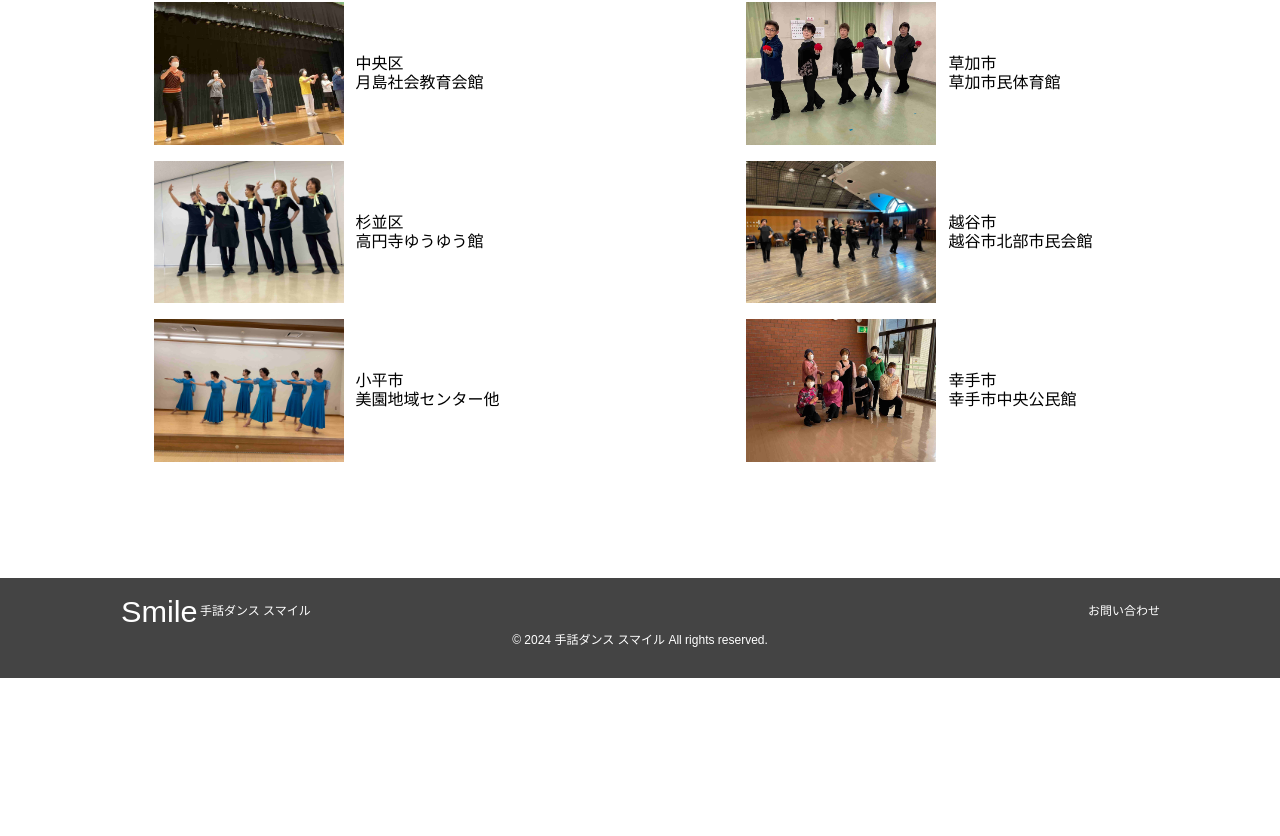
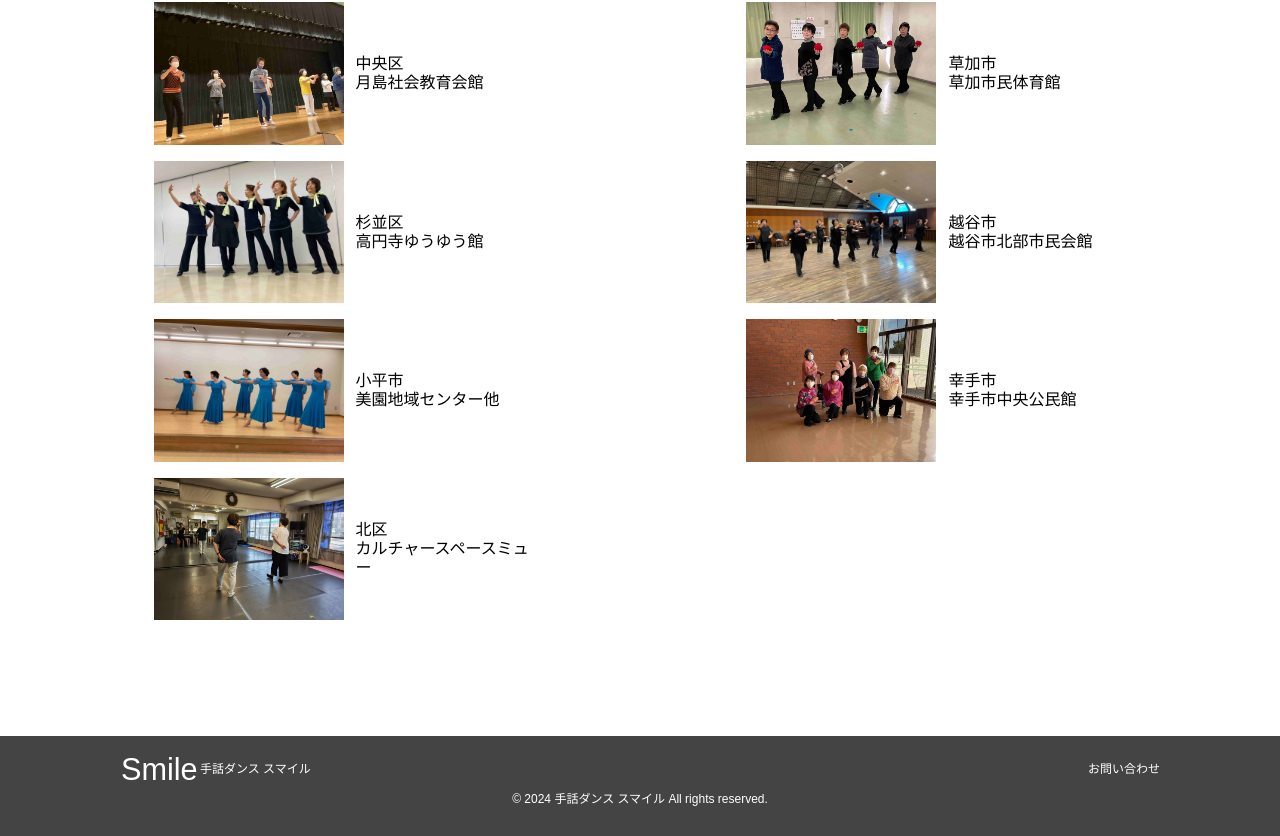
Before and after one commit to shinking02/smile_hp, a React (Vite) app: page / in a window 1280 px wide. Shown: the part 2076-2912 px from the top of the page. Before the commit the page ends 2754 px from the top, so only its background shows below. Built offline with nearby package versions, Linux system fonts and the light colour scheme; no server answers.

Commit message:
活動場所の追加

```diff
--- a/src/pages/Top.tsx
+++ b/src/pages/Top.tsx
@@ -200,6 +200,12 @@ const Top: React.FC = () => {
                                     href: "https://goo.gl/maps/DXwji5U968diq2VC9",
                                     imagePath: "images/kodaira.jpg",
                                 },
+                                {
+                                    locationDetail: "北区",
+                                    placeName: "カルチャースペースミュー",
+                                    href: "https://maps.app.goo.gl/LWy3Gsbd11oiRc6e8",
+                                    imagePath: "images/kita.jpg",
+                                },
                             ]}
                         />
                         <LocationBox
```
Also changed, not shown: public/images/kita.jpg (added).
